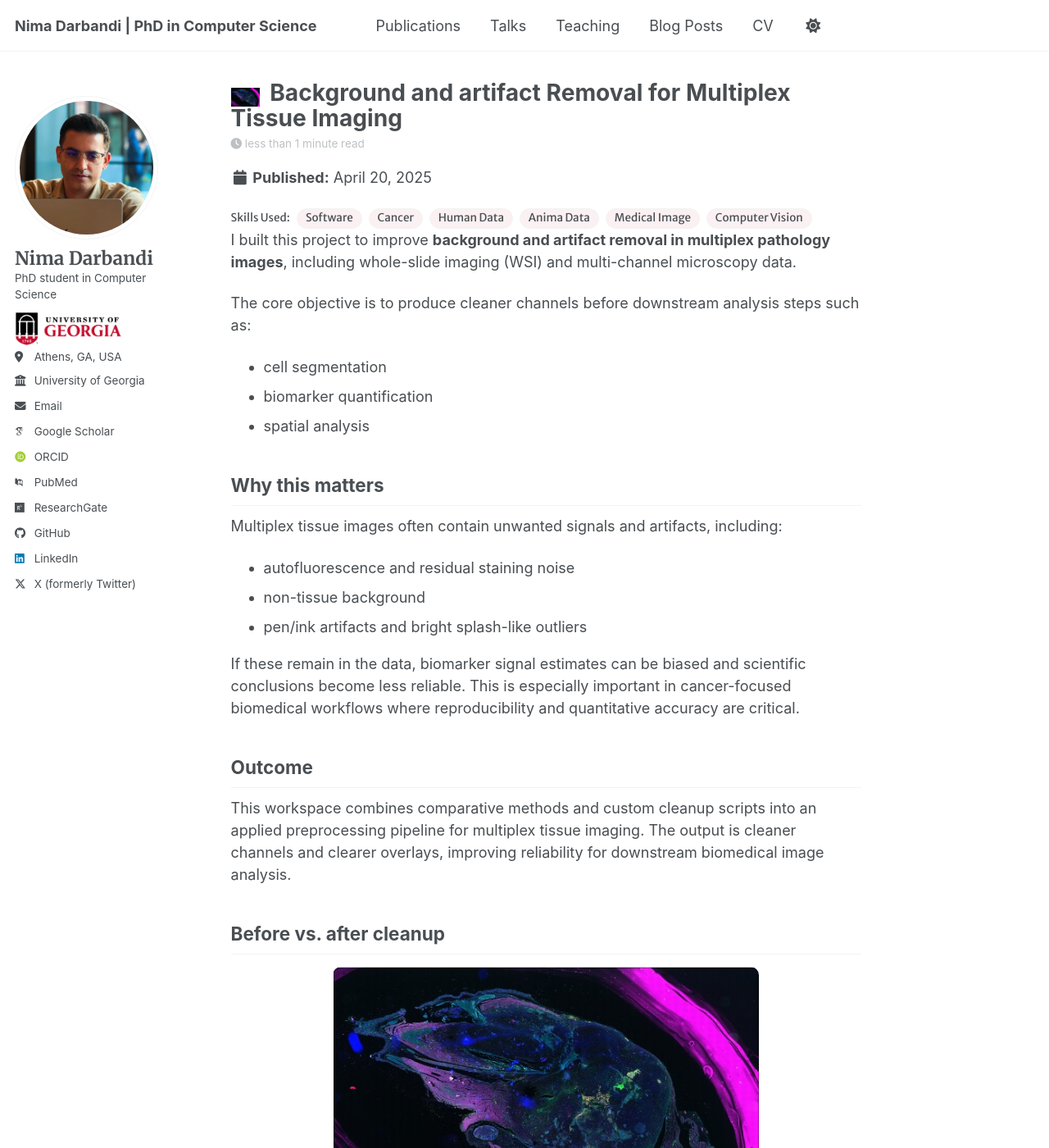
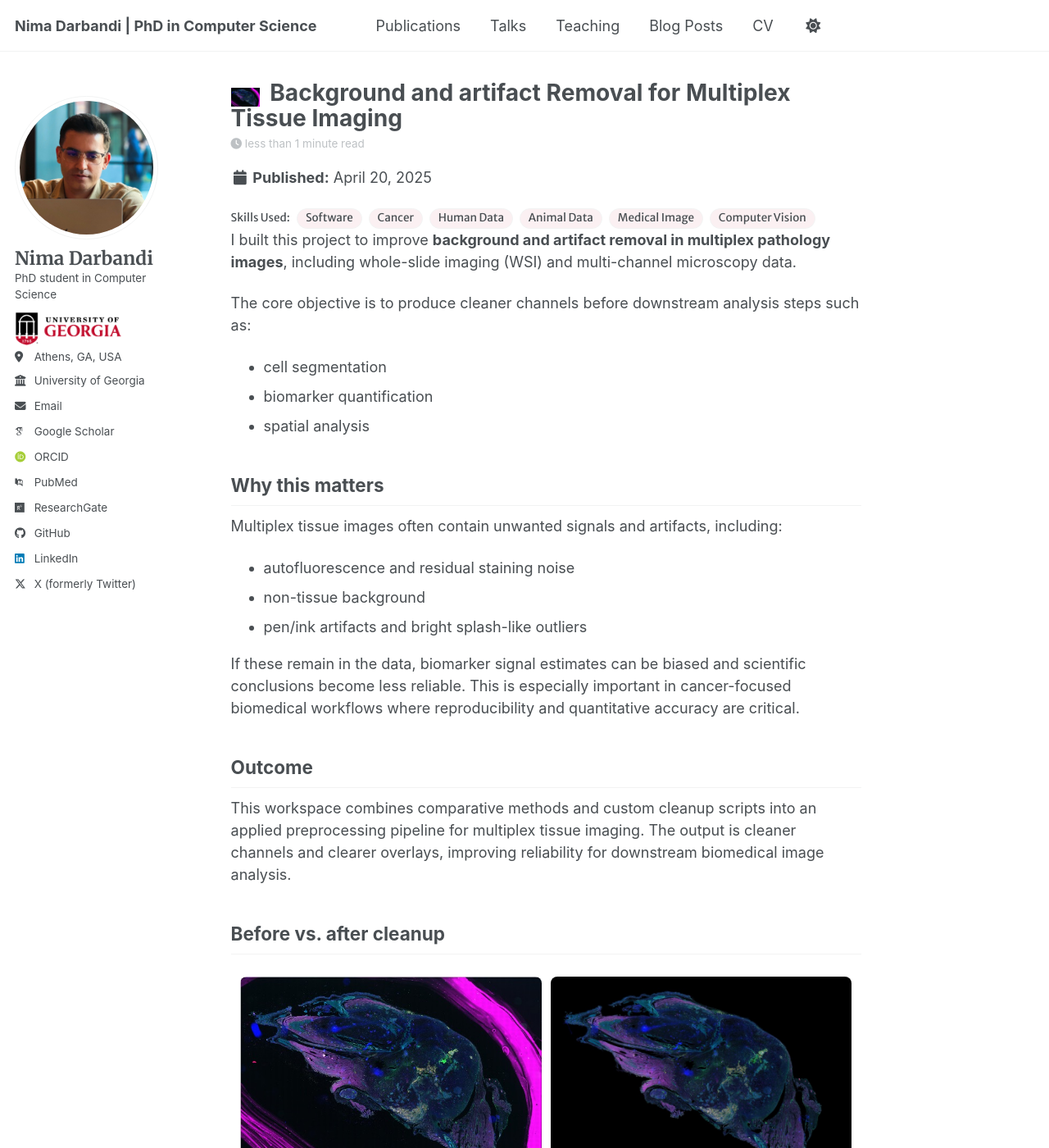
Before and after one commit to nimadarbandi/nimadarbandi.github.io, a Jekyll site: the page built from _posts/2025-04-20-background-removal-multiplex-tissue-imaging.md, in a window 1280 px wide and 1400 px high. Shown: the whole window at 82% size. Built offline with Jekyll 4.4.1, drawn with Linux system fonts in a browser that asks for light colours; some web fonts are replaced; a script bundle is joined from its source files by our own code; library files that are not in the unit come from our copies; some of the changed lines change nothing that is shown.

Commit message:
bg removal post update

```diff
--- a/_posts/2025-04-20-background-removal-multiplex-tissue-imaging.md
+++ b/_posts/2025-04-20-background-removal-multiplex-tissue-imaging.md
@@ -12,7 +12,7 @@ skills:
   - Software
   - Cancer
   - Human Data
-  - Anima Data
+  - Animal Data
   - Medical Image
   - Computer Vision
 post_icon: /images/before-slide.jpg
@@ -39,39 +39,46 @@ This workspace combines comparative methods and custom cleanup scripts into an a
 
 ## Before vs. after cleanup
 <style>
+  .slide-compare-frame {
+    margin-top: 0.8rem;
+    border: 1px solid rgba(255, 255, 255, 0.18);
+    border-radius: 12px;
+    padding: 0.6rem;
+  }
   .slide-compare-grid {
-    display: flex;
-    gap: 1rem;
-    flex-wrap: wrap;
-    justify-content: center;
-    margin-top: 0.8rem;
+    display: grid;
+    grid-template-columns: 1fr 1fr;
+    gap: 0.6rem;
+    align-items: start;
   }
   .slide-compare-card {
-    width: min(100%, 520px);
     margin: 0;
   }
   .slide-compare-card img {
     width: 100%;
     height: auto;
     display: block;
-    border-radius: 10px;
+    border-radius: 8px;
   }
   .slide-compare-card figcaption {
     text-align: center;
-    margin-top: 0.5rem;
-    font-size: 0.95rem;
+    margin-top: 0.15rem;
+    font-size: 0.78rem;
+    line-height: 1.1;
   }
 </style>
 
-<div class="slide-compare-grid">
-  <figure class="slide-compare-card">
-    <img src="/images/before-slide.jpg" alt="Multiplex tissue image before background and artifact removal" />
-    <figcaption>Before cleanup</figcaption>
-  </figure>
-  <figure class="slide-compare-card">
-    <img src="/images/after-slide.jpg" alt="Multiplex tissue image after background and artifact removal" />
-    <figcaption>After cleanup</figcaption>
-  </figure>
+<div class="slide-compare-frame">
+  <div class="slide-compare-grid">
+    <figure class="slide-compare-card">
+      <img src="/images/before-slide.jpg" alt="Multiplex tissue image before background and artifact removal" />
+      <figcaption>Before cleanup</figcaption>
+    </figure>
+    <figure class="slide-compare-card">
+      <img src="/images/after-slide.jpg" alt="Multiplex tissue image after background and artifact removal" />
+      <figcaption>After cleanup</figcaption>
+    </figure>
+  </div>
 </div>
 
 
```
